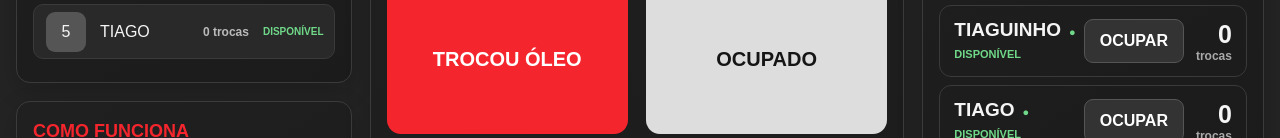
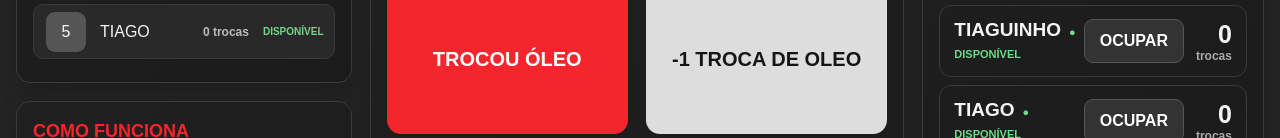
Before and after one commit to CilianoRm/dakar-motos-oleo, a plain HTML site: page index.html in a window 1280 px wide. Shown: the part 487-625 px from the top of the page. Drawn offline with nearby package versions, Linux system fonts and the light colour scheme; no server answers.

Commit message:
Update button label for busy action

```diff
--- a/index.html
+++ b/index.html
@@ -26,7 +26,7 @@
 <div class="divider"></div><div class="section-title center small">REGISTRAR AÇÃO</div>
 <div class="actions">
 <button class="action oil" id="oilBtn"><span class="action-label">TROCOU ÓLEO</span></button>
-<button class="action busy" id="busyBtn"><span class="action-label">OCUPADO</span></button>
+<button class="action busy" id="busyBtn"><span class="action-label">-1 TROCA DE OLEO</span></button>
 </div>
 
 <div class="hint">TROCOU ÓLEO registra +1. OCUPADO abre a correção e diminui 1 troca do mecânico escolhido.</div>
```
